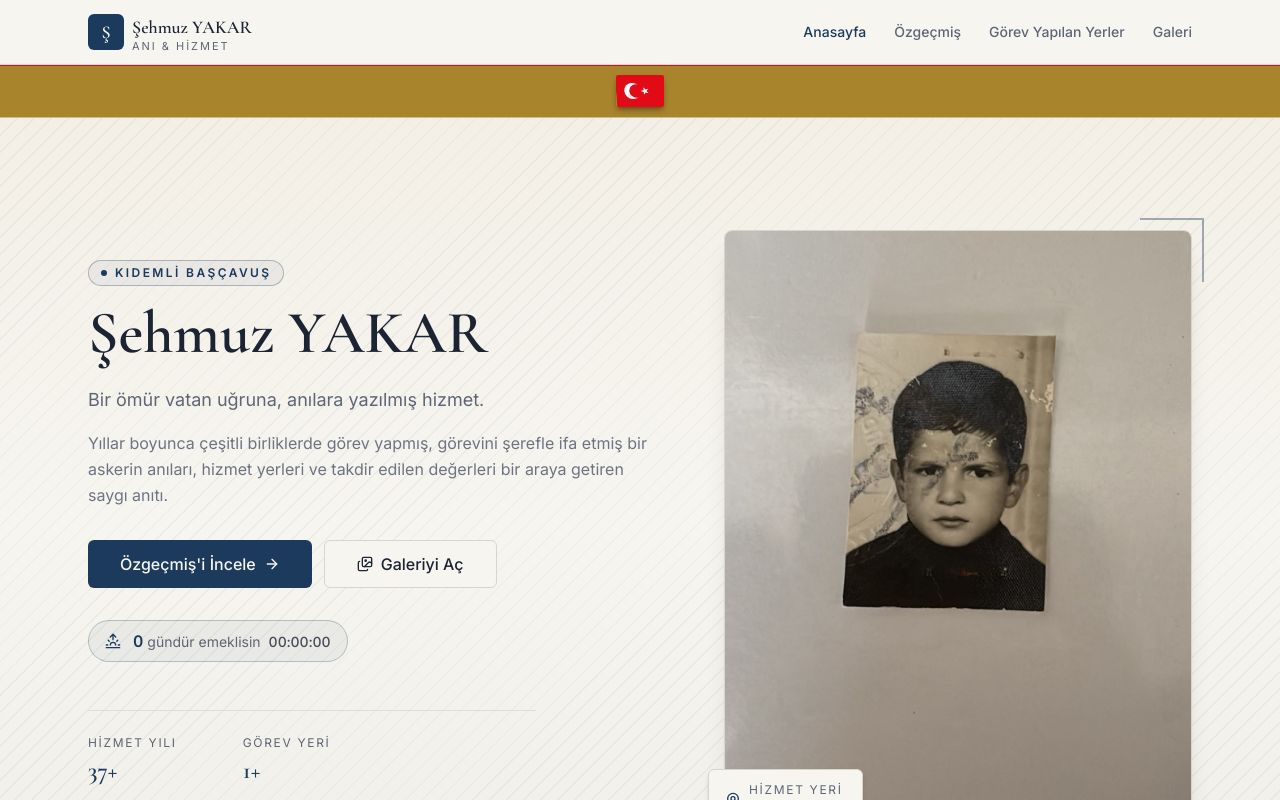
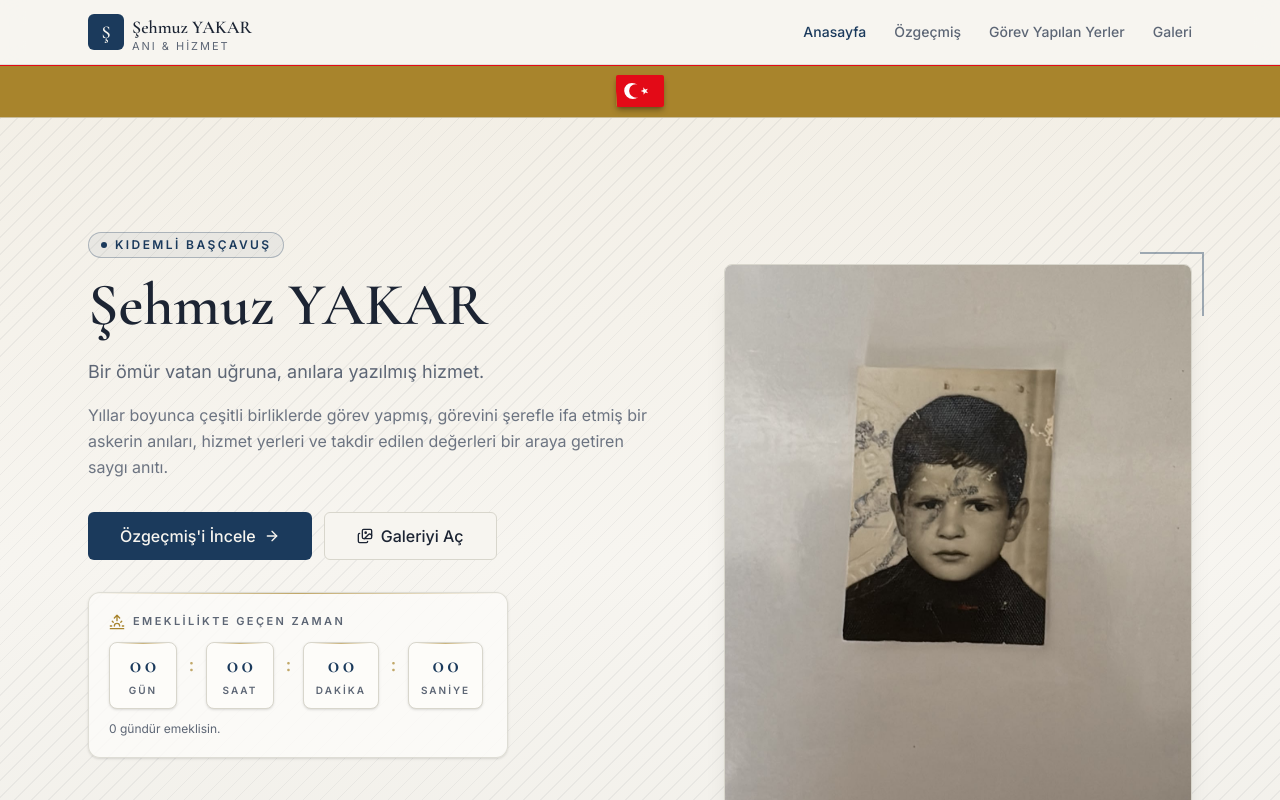
Before and after one commit to dzkkemekli/emekli2, a React (Vite) app: page / in a window 1280 px wide. Shown: the top 800 px of the page. Built offline with nearby package versions, Linux system fonts and the light colour scheme.

Commit message:
Redesign retirement countdown as naval time-card with per-digit animation

```diff
--- a/src/components/sections/RetirementCounter.jsx
+++ b/src/components/sections/RetirementCounter.jsx
@@ -14,24 +14,59 @@ function diffParts(target) {
   }
 }
 
-const pad = (n) => String(n).padStart(2, "0")
-
-function Flip({ value }) {
+// Tek rakam hücresi — yalnızca değişen hane animasyonlanır,
+// sabit hücre boyutu sayesinde yerleşim hiç oynamaz.
+function Digit({ char }) {
   return (
-    <span className="relative inline-flex min-w-[1.6ch] items-center justify-center overflow-hidden">
-      <AnimatePresence mode="popLayout" initial={false}>
+    <span className="relative inline-block h-[1em] w-[0.62em] overflow-hidden leading-none">
+      <AnimatePresence initial={false}>
         <motion.span
-          key={value}
-          initial={{ y: -8, opacity: 0 }}
-          animate={{ y: 0, opacity: 1 }}
-          exit={{ y: 8, opacity: 0 }}
-          transition={{ duration: 0.2, ease: "easeOut" }}
-          className="tabular-nums"
+          key={char}
+          initial={{ y: "65%", opacity: 0 }}
+          animate={{ y: "0%", opacity: 1 }}
+          exit={{ y: "-65%", opacity: 0 }}
+          transition={{ duration: 0.28, ease: [0.22, 1, 0.36, 1] }}
+          className="absolute inset-0 flex items-center justify-center"
         >
-          {pad(value)}
+          {char}
         </motion.span>
       </AnimatePresence>
     </span>
+  )
+}
+
+// Pirinç ayraç — üst boşluğu kart ile hizalanır
+function Colon() {
+  return (
+    <span
+      aria-hidden
+      className="flex items-start px-0.5 pt-[0.625rem] sm:pt-[0.65rem]"
+    >
+      <span className="font-serif text-[1.35rem] font-semibold leading-none text-secondary/70 sm:text-2xl">
+        :
+      </span>
+    </span>
+  )
+}
+
+function TimeTile({ value, label, minDigits = 2 }) {
+  const text = String(value).padStart(minDigits, "0")
+  return (
+    <div className="relative flex min-w-[3.15rem] flex-col items-center overflow-hidden rounded-lg border border-border bg-card px-2 py-2.5 shadow-sm sm:min-w-[4.25rem] sm:px-3">
+      {/* Üst pirinç çizgi vurgusu */}
+      <span
+        aria-hidden
+        className="absolute inset-x-2 top-0 h-px bg-gradient-to-r from-transparent via-secondary/60 to-transparent"
+      />
+      <div className="flex font-serif text-[1.35rem] font-semibold leading-none text-primary sm:text-2xl">
+        {text.split("").map((c, i) => (
+          <Digit key={`${i}:${c}`} char={c} />
+        ))}
+      </div>
+      <span className="mt-1.5 text-[9px] font-semibold uppercase tracking-[0.2em] text-muted-foreground sm:text-[10px]">
+        {label}
+      </span>
+    </div>
   )
 }
 
@@ -39,28 +74,36 @@ export default function RetirementCounter() {
   const target = new Date(profile.retirementDate).getTime()
   const [parts, setParts] = useState(() => diffParts(target))
   const ref = useRef(null)
-  const inView = useInView(ref, { once: true, margin: "-60px" })
-  const [countedDays, setCountedDays] = useState(0)
+  const inView = useInView(ref, { once: true, margin: "-40px" })
+  // Gün sayısı görünür olunca 0'dan sarılır (odometre etkisi)
+  const [countedDays, setCountedDays] = useState(null)
+
+  useEffect(() => {
+    const id = setInterval(() => setParts(diffParts(target)), 1000)
+    return () => clearInterval(id)
+  }, [target])
 
   useEffect(() => {
     if (!inView) return
     let raf
     const start = performance.now()
-    const to = parts.days
+    const to = diffParts(target).days
+    const duration = 1100
     const tick = (now) => {
-      const p = Math.min((now - start) / 1100, 1)
+      const p = Math.min((now - start) / duration, 1)
       const eased = 1 - Math.pow(1 - p, 3)
       setCountedDays(Math.round(eased * to))
-      if (p < 1) raf = requestAnimationFrame(tick)
+      if (p < 1) {
+        raf = requestAnimationFrame(tick)
+      } else {
+        setCountedDays(null) // sayım bitti — gerçek değer akışa döner
+      }
     }
     raf = requestAnimationFrame(tick)
     return () => cancelAnimationFrame(raf)
-  }, [inView, parts.days])
+  }, [inView, target])
 
-  useEffect(() => {
-    const id = setInterval(() => setParts(diffParts(target)), 1000)
-    return () => clearInterval(id)
-  }, [target])
+  const days = countedDays ?? parts.days
 
   return (
     <motion.div
@@ -68,25 +111,34 @@ export default function RetirementCounter() {
       initial={{ opacity: 0, y: 12 }}
       animate={{ opacity: 1, y: 0 }}
       transition={{ duration: 0.5, delay: 0.38 }}
-      className="mt-8 inline-flex items-center gap-3 rounded-full border border-primary/25 bg-primary/5 px-4 py-2"
+      className="relative mt-8 inline-flex flex-col gap-3 overflow-hidden rounded-xl border border-border/80 bg-card/80 p-3.5 pr-5 shadow-sm sm:p-5 sm:pr-6"
     >
-      <Sunrise className="size-4 shrink-0 text-primary" />
-      <span className="text-sm text-muted-foreground">
-        <motion.span
-          key={countedDays}
-          initial={{ opacity: 0, y: 4 }}
-          animate={{ opacity: 1, y: 0 }}
-          transition={{ duration: 0.25 }}
-          className="text-base font-semibold tabular-nums text-primary"
-        >
-          {countedDays}
-        </motion.span>{" "}
-        gündür emeklisin
-        <span className="ml-2 font-medium tabular-nums text-foreground/80">
-          <Flip value={parts.hours} />:<Flip value={parts.minutes} />:
-          <Flip value={parts.seconds} />
+      {/* Kart üstü pirinç ışık çizgisi */}
+      <span
+        aria-hidden
+        className="absolute inset-x-0 top-0 h-px bg-gradient-to-r from-transparent via-secondary/70 to-transparent"
+      />
+
+      <div className="flex items-center gap-2">
+        <Sunrise className="size-4 shrink-0 text-secondary" />
+        <span className="text-[11px] font-semibold uppercase tracking-[0.22em] text-muted-foreground">
+          Emeklilikte Geçen Zaman
         </span>
-      </span>
+      </div>
+
+      <div className="flex items-start gap-1.5 sm:gap-2.5">
+        <TimeTile value={days} label="Gün" />
+        <Colon />
+        <TimeTile value={parts.hours} label="Saat" />
+        <Colon />
+        <TimeTile value={parts.minutes} label="Dakika" />
+        <Colon />
+        <TimeTile value={parts.seconds} label="Saniye" />
+      </div>
+
+      <p className="text-xs text-muted-foreground">
+        {parts.days} gündür emeklisin.
+      </p>
     </motion.div>
   )
 }
```
